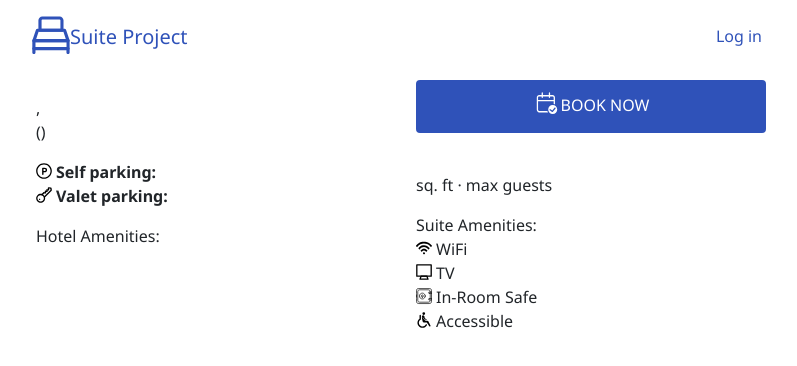
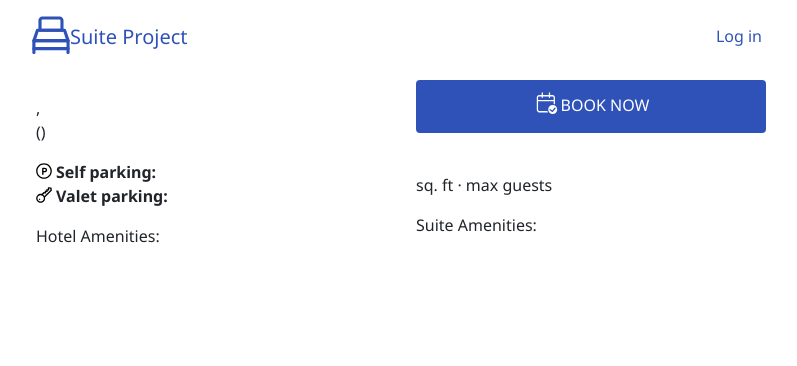
Before and after one commit to jysfc/suite-project-mpa, a React (Create React App) app: page /suite in a window 1280 px wide. Shown: the top 366 px of the page, without its empty margins (239-1036 px from the left). Built offline with nearby package versions, Linux system fonts and the light colour scheme.

Commit message:
refactor suite page

```diff
--- a/src/components/pages/SelectProperty.js
+++ b/src/components/pages/SelectProperty.js
@@ -3,16 +3,21 @@ import AppTemplate from "../ui/AppTemplate";
 import { Link } from "react-router-dom";
 import AddIcon from "../../icons/add.svg";
 import PropPrev from "../ui/PropPrev";
+import { connect } from "react-redux";
 import { users } from "../../data/users";
 
-export default function SelectProperty() {
+class SelectProperty extends React.Component {
+   constructor(props) {
+      super(props);
+      console.log("In the Edit Property Component");
+   }
+   render() {
       return (
          <AppTemplate>
             {/* <!-- Properties --> */}
             {users.map((user) => {
                return <PropPrev user={user} key={user.userId} />;
             })}
-
             {/* <!-- Property new --> */}
             <div className="col mb-4">
                <Link
@@ -27,3 +32,11 @@ export default function SelectProperty() {
          </AppTemplate>
       );
    }
+}
+function mapStateToProps(state) {
+   return {
+      editableProperty: state.editableProperty,
+      currentUser: state.currentUser,
+   };
+}
+export default connect(mapStateToProps)(SelectProperty);
--- a/src/components/pages/Suite.js
+++ b/src/components/pages/Suite.js
@@ -2,12 +2,12 @@ import React from "react";
 import AppTemplate from "../ui/AppTemplate";
 import { Link, withRouter } from "react-router-dom";
 import BookNowIcon from "../../icons/book-now.svg";
-
 import PropInfo from "../ui/PropInfo";
-import SuiteAmenities from "../ui/SuiteAmenities";
+import TvIcon from "../../icons/tv.svg";
+import SafeIcon from "../../icons/safe.svg";
+import WifiIcon from "../../icons/wifi.svg";
+import AccessibleIcon from "../../icons/accessible.svg";
 import { connect } from "react-redux";
-
-// const suite = suites[0];
 
 class Suite extends React.Component {
    // constructor(props) {
@@ -87,7 +87,58 @@ class Suite extends React.Component {
                         </li>
 
                         {/* <!--SUITE AMENITIES--> */}
-                        <SuiteAmenities />
+
+                        <li className="lead mt-4">Suite Amenities:</li>
+                        <li>
+                           <ul className="list-unstyled">
+                              {this.props.editableSuite.hasWiFi && (
+                                 <li>
+                                    <img
+                                       src={WifiIcon}
+                                       width="16px"
+                                       className="mr-1"
+                                       alt=""
+                                    />
+                                    WiFi
+                                 </li>
+                              )}
+
+                              {this.props.editableSuite.hasTv && (
+                                 <li>
+                                    <img
+                                       src={TvIcon}
+                                       width="16px"
+                                       className="mr-1"
+                                       alt=""
+                                    />
+                                    TV
+                                 </li>
+                              )}
+                              {this.props.editableSuite.hasSafe && (
+                                 <li>
+                                    <img
+                                       src={SafeIcon}
+                                       width="16px"
+                                       className="mr-1"
+                                       alt=""
+                                    />
+                                    In-Room Safe
+                                 </li>
+                              )}
+
+                              {this.props.editableSuite.isAccessible && (
+                                 <li>
+                                    <img
+                                       src={AccessibleIcon}
+                                       width="16px"
+                                       className="mr-1"
+                                       alt=""
+                                    />
+                                    Accessible
+                                 </li>
+                              )}
+                           </ul>
+                        </li>
                      </ul>
                   </form>
                </div>
--- a/src/components/ui/SuiteAmenities.js
+++ /dev/null
@@ -1,51 +0,0 @@
-import React from "react";
-import TvIcon from "../../icons/tv.svg";
-import SafeIcon from "../../icons/safe.svg";
-import WifiIcon from "../../icons/wifi.svg";
-import AccessibleIcon from "../../icons/accessible.svg";
-import suites from "../../data/suites";
-const suite = suites[0];
-
-export default function SuiteAmenities() {
-   return (
-      //<!--SUITE AMENITIES-->
-      <>
-         <li className="lead mt-4">Suite Amenities:</li>
-         <li>
-            <ul className="list-unstyled">
-               {suite.hasWiFi && (
-                  <li>
-                     <img src={WifiIcon} width="16px" className="mr-1" alt="" />
-                     WiFi
-                  </li>
-               )}
-
-               {suite.hasTv && (
-                  <li>
-                     <img src={TvIcon} width="16px" className="mr-1" alt="" />
-                     TV
-                  </li>
-               )}
-               {suite.hasSafe && (
-                  <li>
-                     <img src={SafeIcon} width="16px" className="mr-1" alt="" />
-                     In-Room Safe
-                  </li>
-               )}
-
-               {suite.isAccessible && (
-                  <li>
-                     <img
-                        src={AccessibleIcon}
-                        width="16px"
-                        className="mr-1"
-                        alt=""
-                     />
-                     Accessible
-                  </li>
-               )}
-            </ul>
-         </li>
-      </>
-   );
-}
--- a/src/store/actions.js
+++ b/src/store/actions.js
@@ -1,9 +1,8 @@
 const actions = {
-   UPDATE_CURRENT_USER: "UPDATE_CURRENT_USER",
-   PRESENT_ALL_SUITES: "PRESENT_ALL_SUITES",
-   STORE_EDITABLE_SUITE: "STORE_EDITABLE_SUITE",
-   STORE_EDITABLE_PROPERTY: "STORE_EDITABLE_PROPERTY",
-   STORE_ALL_SUITES: "STORE_ALL_SUITES",
+   UPDATE_CURRENT_USER: "UPDATE_CURRENT_USER", //login & signup
+   PRESENT_ALL_SUITES: "PRESENT_ALL_SUITES", //landing
+   STORE_EDITABLE_SUITE: "STORE_EDITABLE_SUITE", //suite &
+   STORE_EDITABLE_PROPERTY: "STORE_EDITABLE_PROPERTY", // select prop - propprev
 };
 
 export default actions;
```
Also changed, not shown: src/components/ui/PropInfo.js (+4 -4 lines). Lines whose indentation alone changed are shown as unchanged.
